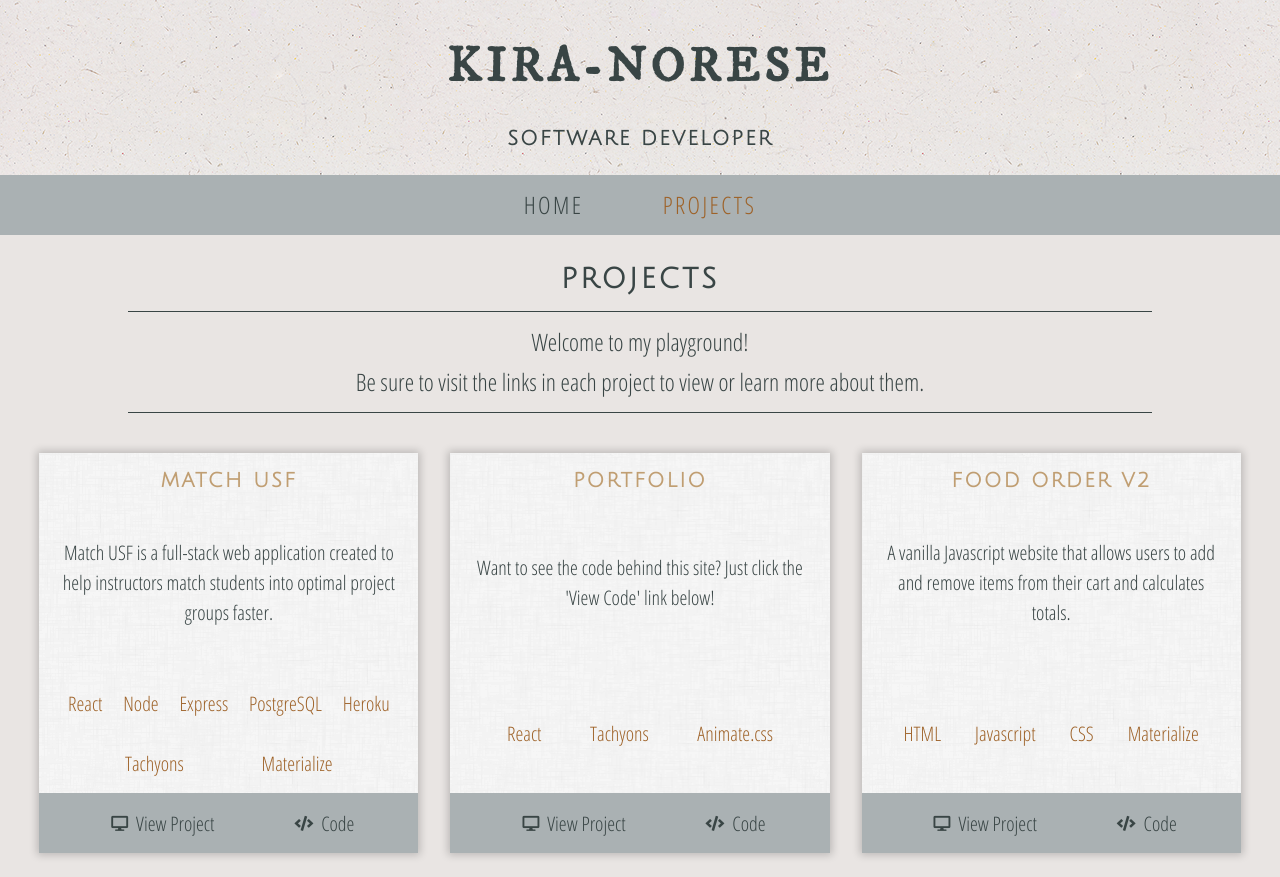
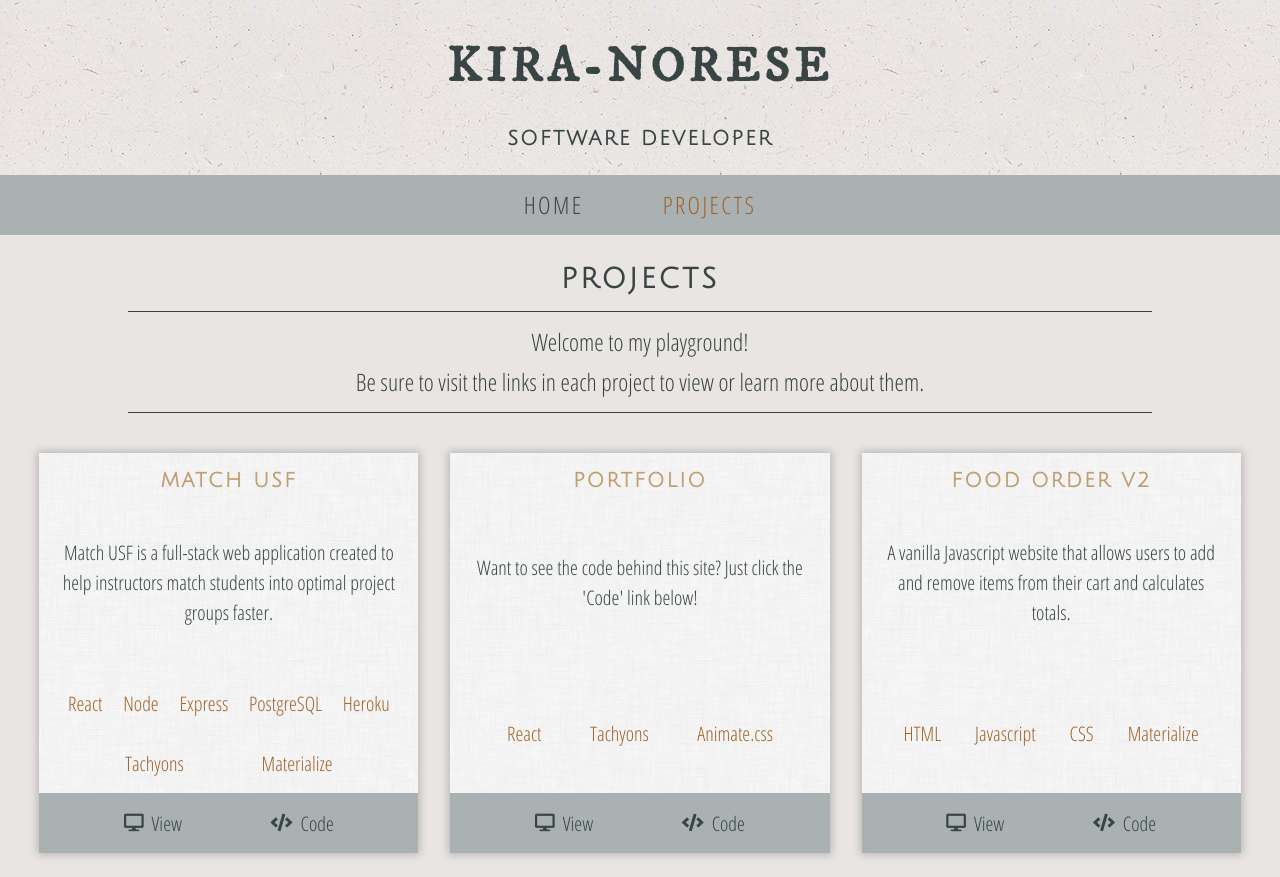
Before and after one commit to kblenman/kblenman.github.io, a React (Create React App) app: page /projects in a window 1280 px wide. Built offline with nearby package versions, Linux system fonts and the light colour scheme.

Commit message:
visual tweaks to project card

```diff
--- a/src/Components/ProjectCard/ProjectCard.js
+++ b/src/Components/ProjectCard/ProjectCard.js
@@ -19,25 +19,25 @@ const ProjectCard = (props) => {
 					})
 				}
 			</div>
-			<div className="flex justify-evenly bg-light-bluegray">
+			<div className="flex justify-evenly bg-light-bluegray f5 f4-ns">
 				{ props.designLink !== "" ?
-					<div className="flex items-center justify-center pa2">
-						<i className="fas fa-paint-brush fa-xs pa2"></i>
+					<div className="flex items-center justify-center">
+						<i className="fas fa-paint-brush fa-sm mh1"></i>
 						<a href={props.designLink} target="_blank"
-						className="link underline-hover tc f5 f4-ns" rel="noopener noreferrer">Design</a>
+						className="link underline-hover mh1" rel="noopener noreferrer">Design</a>
 					</div>
 					:
 					<p className="dn"></p>
 				}
-				<div className="flex items-center justify-center pa2">
-					<i className="fas fa-desktop fa-xs pa2"></i>
+				<div className="flex items-center justify-center">
+					<i className="fas fa-desktop fa-sm mh1"></i>
 					<a href={props.viewLink} target="_blank"
-					className="link underline-hover tc f5 f4-ns" rel="noopener noreferrer">View Project</a>
+					className="link underline-hover mh1" rel="noopener noreferrer">View</a>
 				</div>
-				<div className="flex items-center justify-center pa2">
-					<i className="fas fa-code fa-xs pa2"></i>
+				<div className="flex items-center justify-center">
+					<i className="fas fa-code fa-sm mh1"></i>
 					<a href={props.codeLink} target="_blank"
-					className="link underline-hover tc f5 f4-ns" rel="noopener noreferrer">Code</a>
+					className="link underline-hover mh1" rel="noopener noreferrer">Code</a>
 				</div>
 			</div>
 		</div>
--- a/src/Components/ProjectsPage/projects.js
+++ b/src/Components/ProjectsPage/projects.js
@@ -10,7 +10,7 @@ export const projects = [
 	},
 	{
 		projectName: "Portfolio",
-		projectDescription: `Want to see the code behind this site? Just click the 'View Code'
+		projectDescription: `Want to see the code behind this site? Just click the 'Code'
 		link below!`,
 		technologyUsed: ["React", "Tachyons", "Animate.css"],
 		codeLink: "https://github.com/kblenman/kblenman.github.io",
```
